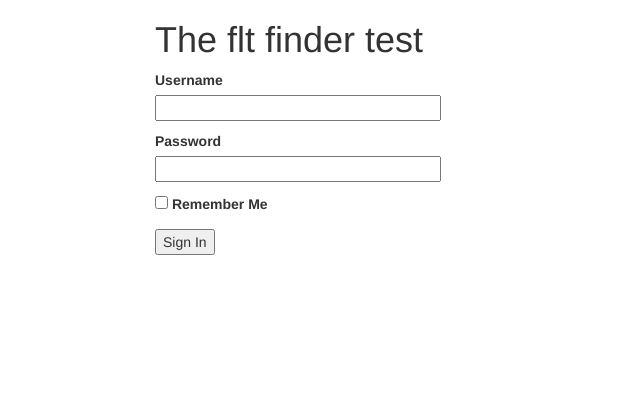
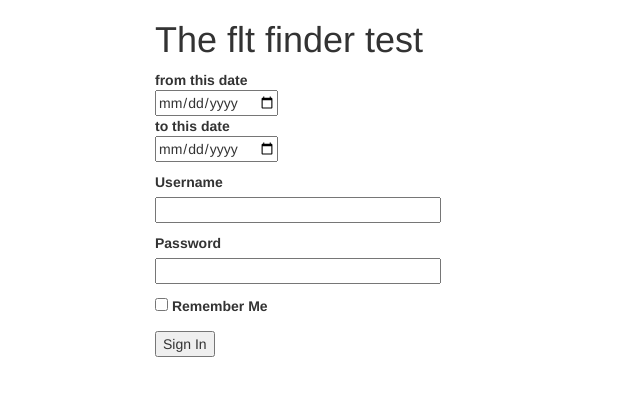
Before and after one commit to berlemr/flt_finder_test, a Flask app: page /login in a window 1280 px wide. Shown: the top 396 px of the page, without its empty margins (0-640 px from the left). Run offline with Flask 2, Linux system fonts and the light colour scheme; parts of the project's set-up code (start-up, migrations or seed data) failed here and were passed over; some libraries are stand-ins or nearby versions.

Commit message:
added date type fields to form

```diff
--- a/app.py
+++ b/app.py
@@ -27,6 +27,8 @@ def login():
     if form.validate_on_submit():
         flash('Login requested for user {}, remember_me={}'.format(
             form.username.data, form.remember_me.data))
+        print('Login requested for user {}, remember_me={}, from={}'.format(
+            form.username.data, form.remember_me.data, form.from_date.data))
         return redirect('/')
     return render_template('form.html', title='Sign In', form=form)
 
--- a/forms.py
+++ b/forms.py
@@ -1,8 +1,10 @@
 from flask_wtf import FlaskForm
-from wtforms import StringField, PasswordField, BooleanField, SubmitField
+from wtforms import DateField,StringField, PasswordField, BooleanField, SubmitField
 from wtforms.validators import DataRequired
 
 class LoginForm(FlaskForm):
+    from_date = DateField('DatePicker', format='%Y-%m-%d')
+    to_date = DateField('DatePicker', format='%Y-%m-%d')
     username = StringField('Username', validators=[DataRequired()])
     password = PasswordField('Password', validators=[DataRequired()])
     remember_me = BooleanField('Remember Me')
--- a/templates/form.html
+++ b/templates/form.html
@@ -16,6 +16,13 @@
 
     <form action="" method="post" novalidate>
         {{ form.hidden_tag() }}
+        <p>
+            <b>from this date</b> <br>
+            {{ form.from_date(type='date') }}<br>
+            <b>to this date</b> <br>
+            {{ form.to_date(type='date') }}<br>
+        </p>
+
         <p>
             {{ form.username.label }}<br>
             {{ form.username(size=32) }}<br>
```
